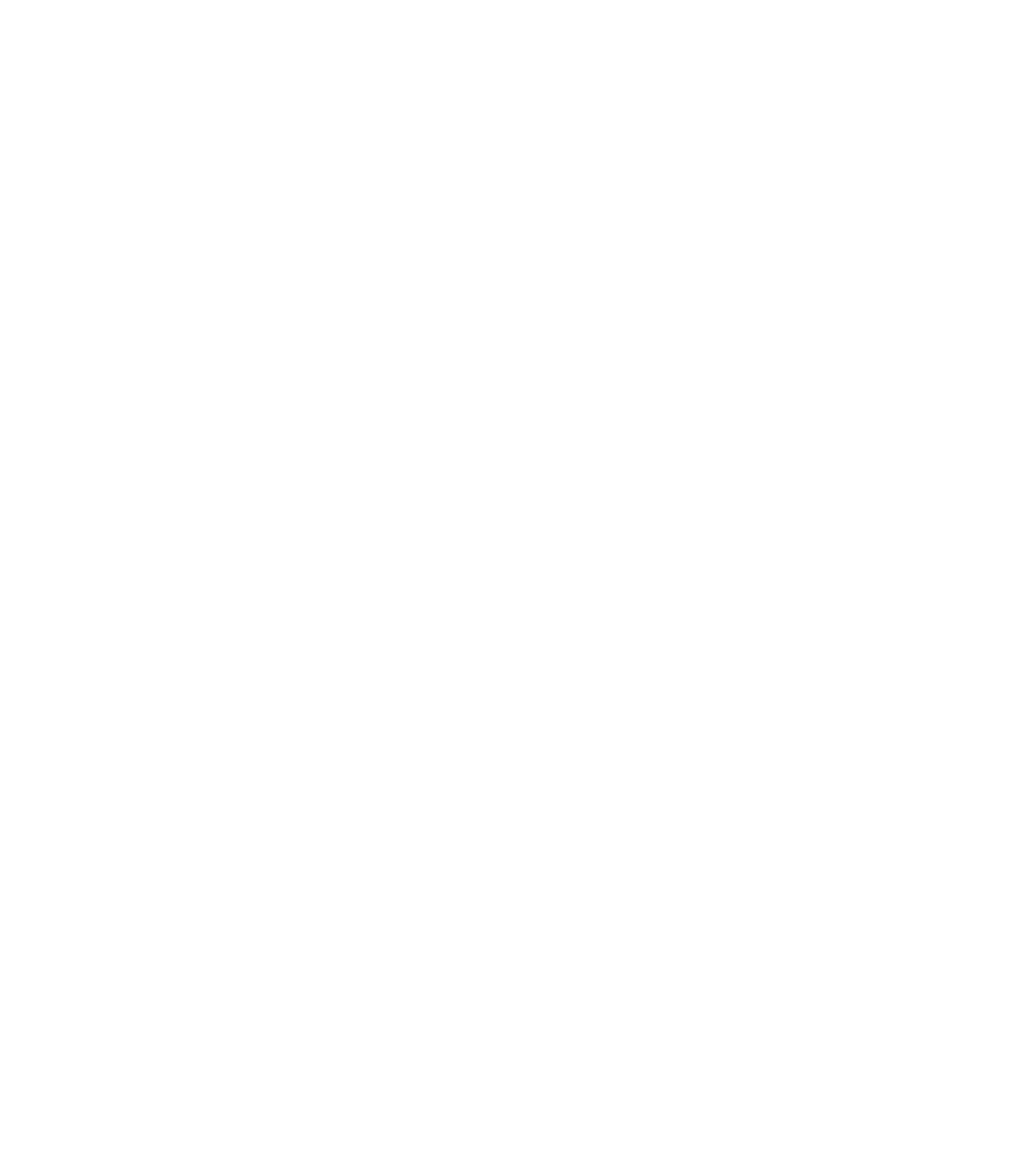
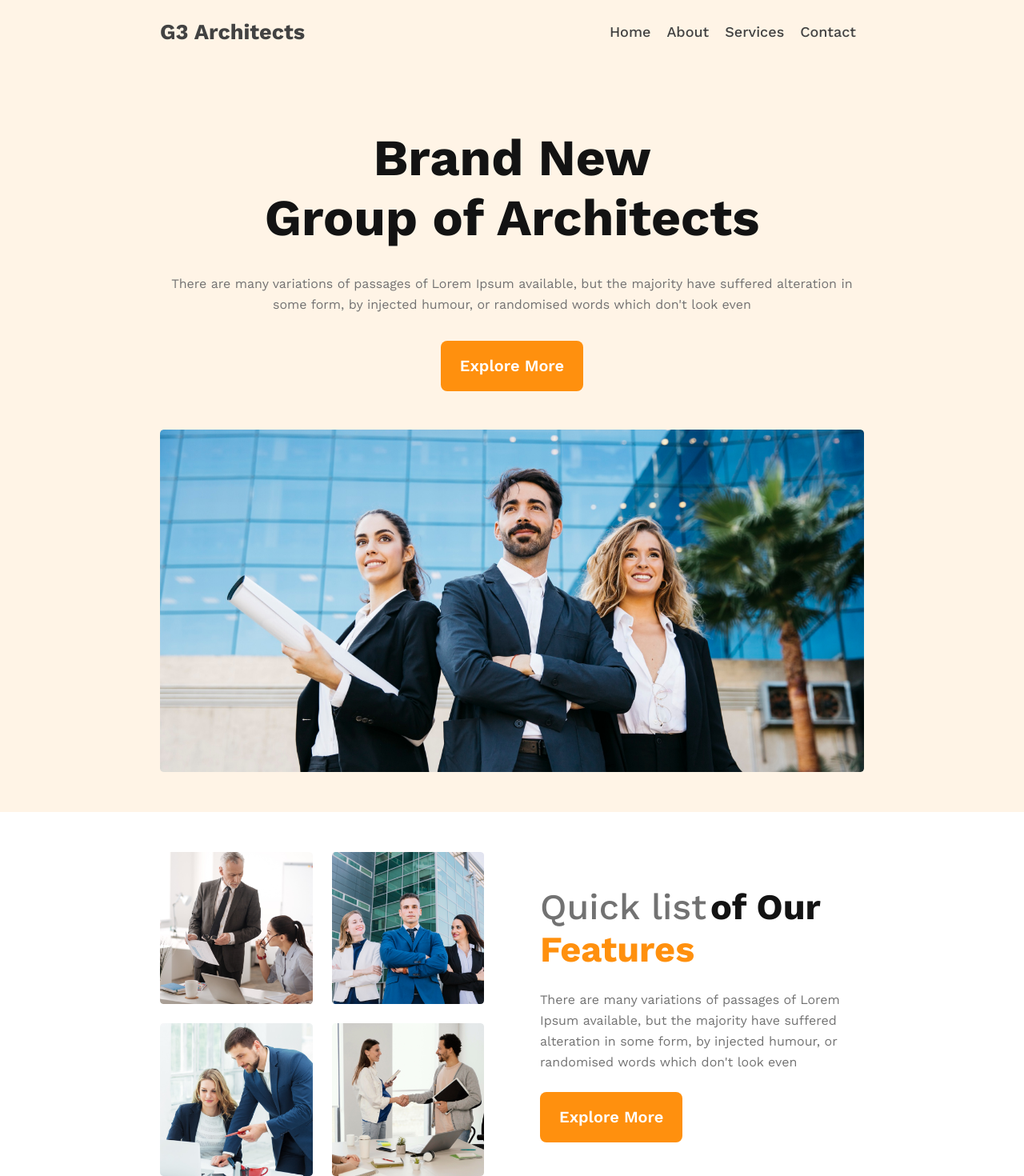
Before and after one commit to imabdrhmn/g3-architects, a plain HTML site: page index.html in a window 1280 px wide. Shown: the whole page at 80% size. Before the commit the page ends 800 px from the top, so only its background shows below. Drawn offline with nearby package versions, Linux system fonts and the light colour scheme.

Commit message:
I have started again and code this

```diff
--- a/index.html
+++ b/index.html
@@ -5,8 +5,50 @@
     <meta http-equiv="X-UA-Compatible" content="IE=edge">
     <meta name="viewport" content="width=device-width, initial-scale=1.0">
     <title>G3 Architects</title>
+    <link rel="preconnect" href="https://fonts.googleapis.com">
+<link rel="preconnect" href="https://fonts.gstatic.com" crossorigin>
+<link href="https://fonts.googleapis.com/css2?family=Work+Sans:wght@400;500;600;700;800;900&display=swap" rel="stylesheet">
+<link rel="stylesheet" href="styles/style.css">
 </head>
 <body>
+    <header>
+        <div class="logo">
+          <a href="#"><h2>G3 Architects</h2></a>
+        </div>
+        <nav>
+          <ul>
+            <li><a href="#">Home</a></li>
+            <li><a href="#">About</a></li>
+            <li><a href="#">Services</a></li>
+            <li><a href="#">Contact</a></li>
+          </ul>
+        </nav>
+      </header>
+      <main>
+        <section class="hero">
+            <h2 class="hero-title">Brand New <br>
+                Group of Architects
+                </h2>
+            <p class="hero-paragraph">There are many variations of passages of Lorem Ipsum available, but the majority have suffered alteration in <br> some form, by injected humour, or randomised words which don't look even</p>
+            <button class="hero-btn primary-btn">Explore More</button>
+            <img src="images/banner.png" alt="">
+        </section>
+        <section class="feature-1">
+            <div class="feature-1-img"> <img src="images/team1.png" alt="">
+             <img src="images/team2.png" alt="">
+             <img src="images/team3.png" alt="">
+             <img src="images/team4.png" alt="">
+
+            </div>
+            <div class="feature-1-description">
+                <h3 class="feature-1-title"><span class="feature-1-title-s1">Quick list</span> <span class="feature-1-title-s2">of Our</span> <span class="feature-1-title-s3">Features</span></h3>
+                <p class="feature-1-p">There are many variations of passages of Lorem Ipsum available, but the majority have suffered alteration in some form, by injected humour, or randomised words which don't look even</p>
+                <button class="primary-btn">Explore More</button>
+            </div>
+        </section>
+      </main>
+      <footer></footer>
+
 
 </body>
 </html>
--- a/styles/style.css
+++ b/styles/style.css
@@ -0,0 +1,175 @@
+*{
+    margin: 0;
+    padding: 0;
+}
+
+/* Primary Button Style */
+.primary-btn {
+    padding: 20px 24px;
+    font-family: 'Work Sans';
+    font-style: normal;
+    font-weight: 600;
+    font-size: 20px;
+    line-height: 23px;
+    text-align: center;
+    color: #FFFFFF;
+    background: #FF900E;
+    border-radius: 8px;
+    border: none;
+    cursor: pointer;
+  }
+
+
+/* Header Styles Start */
+
+header {
+    display: flex;
+    justify-content: space-between;
+    align-items: center;
+    height: 80px;
+    background: rgba(255, 144, 14, 0.1);
+  }
+
+  .logo {
+    margin-left: 200px;
+    font-family: 'Work Sans';
+font-style: normal;
+font-weight: 700;
+font-size: 45px;
+line-height: 53px;
+color: #131313;
+  }
+
+  nav {
+    margin-right: 200px;
+  }
+
+  ul {
+    list-style: none;
+    display: flex;
+  }
+
+  li {
+    margin: 0 10px;
+  }
+
+  a {
+    text-decoration: none;
+    font-family: 'Work Sans';
+font-style: normal;
+font-weight: 500;
+font-size: 18px;
+line-height: 26px;
+text-align: center;
+color: #424242;
+  }
+
+  /* Hero Styles Start */
+.hero{
+    display: flex;
+    justify-content: center;
+    flex-direction: column;
+    background: rgba(255, 144, 14, 0.1);
+    padding: 80px 200px 50px 200px;
+
+}
+  .hero-title{
+
+    font-family: 'Work Sans';
+    font-style: normal;
+    font-weight: 700;
+    font-size: 64px;
+    line-height: 75px;
+    text-align: center;
+    color: #131313;
+    margin-bottom: 32px;
+
+}
+
+.hero-paragraph{
+    font-family: 'Work Sans';
+font-style: normal;
+font-weight: 400;
+font-size: 16px;
+line-height: 26px;
+text-align: center;
+color: #727272;
+margin-bottom: 32px;
+
+}
+
+.hero-btn{
+    margin: auto;
+    margin-bottom: 48px;
+
+}
+
+
+/* Feature 1 Styles */
+
+.feature-1{
+  display: grid;
+	grid-template-columns: repeat(2, 1fr);
+	grid-gap: 70px;
+	align-items: center;
+  margin-left: 200px;
+  margin-right: 200px;
+  margin-top: 50px;
+}
+
+.feature-1-img{
+  display: grid;
+  grid-template-columns: repeat(2, 1fr);
+  grid-template-rows: repeat(2, 1fr);
+  grid-gap: 24px;
+
+}
+
+.feature-1-img img{
+  max-width: 100%;
+	height: auto;
+}
+
+.feature-1-description{
+  display: grid;
+	grid-template-rows: auto 1fr auto;
+	grid-gap: 24px;
+  justify-items: left;
+
+}
+.feature-1-title-s1{
+    font-family: 'Work Sans';
+font-style: normal;
+font-weight: 500;
+font-size: 45px;
+line-height: 53px;
+color: #727272;
+
+}
+.feature-1-title-s2{
+    font-family: 'Work Sans';
+font-style: normal;
+font-weight: 700;
+font-size: 45px;
+line-height: 53px;
+color: #131313;
+
+}
+.feature-1-title-s3{
+    font-family: 'Work Sans';
+font-style: normal;
+font-weight: 700;
+font-size: 45px;
+line-height: 53px;
+color: #FF900E;
+
+}
+.feature-1-p{
+  font-family: 'Work Sans';
+font-style: normal;
+font-weight: 400;
+font-size: 16px;
+line-height: 26px;
+color: #727272;
+
+}
```
